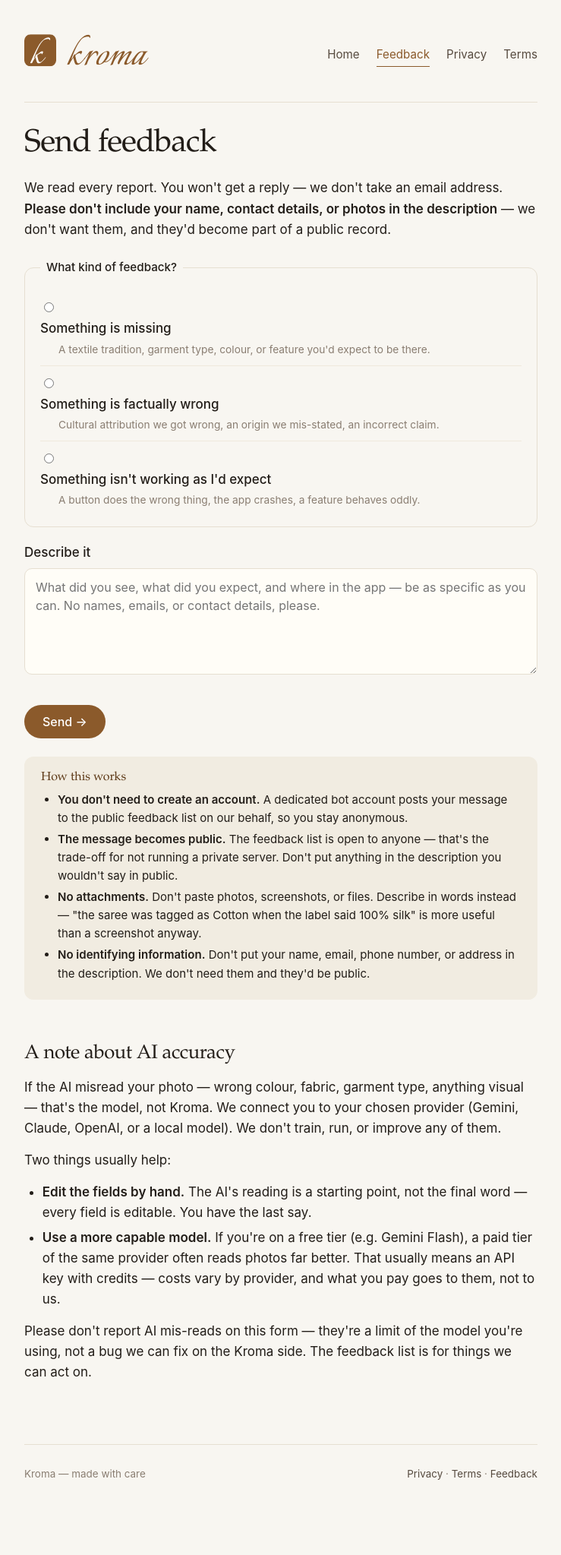
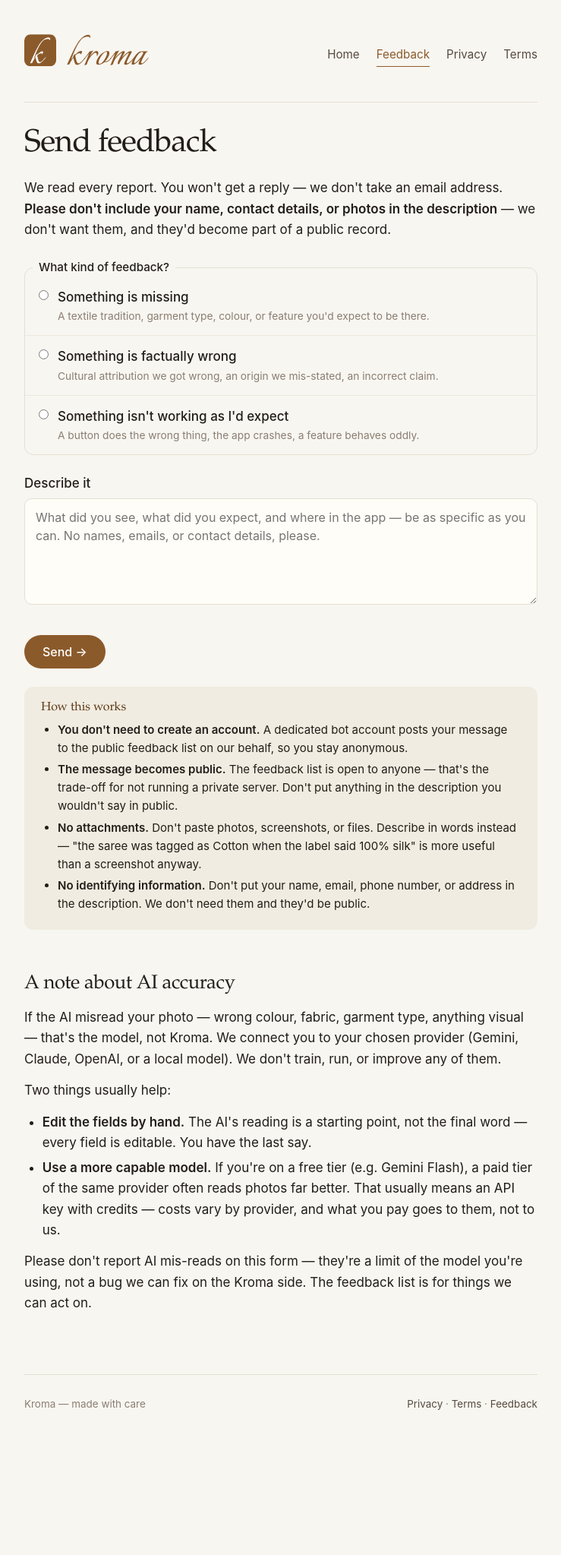
Before and after one commit to pompmmxix/kroma-site, a Jekyll site: the page built from feedback.html, in a window 1280 px wide. Shown: the whole page at 76% size, without its empty margins (270-1009 px from the left). Built offline with Jekyll 4.4.1, drawn with Linux system fonts in a browser that asks for light colours; after the commit the page ends 1955 px from its top, so only the background shows below that.

Commit message:
Feedback page: fix radio-row flex layout + align fieldset content
Two visual issues from the live page:

1. Radio button on its own line above the title text.
   Cause: .radio-title had `display: block`, which forced the title
   onto a new line below the (default-inline) <input>. Result: every
   radio row showed the circle floating above the title, with the help
   text below.

   Fix: flex the .radio label. Radio input is a fixed-size sibling on
   the left; .radio-content (now wrapping title + help) sits next to
   it in a column. align-items: flex-start so the radio's centre
   aligns to the title's optical centre rather than floating mid-row.

2. "Describe it" label visually offset from the radio content above.
   Cause: the fieldset had 20px internal padding, so its radio options
   sat 20px in from the fieldset's left border. Meanwhile the
   "Describe it" label sat at the wrap's left edge with 0 indent. The
   resulting ~20px misalignment was visible as the radio text being
   indented further than the label below.

   Fix: remove the fieldset's internal padding entirely. Each radio
   item provides its own padding (14px 18px). Radio text now starts
   at fieldset_border + 18px, which closely matches "Describe it" at
   wrap_padding + 0. Both visually land at roughly the same x-axis.

Also added a small radio.input margin-top:4px so the radio circle
aligns to the title's optical centre rather than its top, and gave
.radio-content min-width:0 so long help text wraps cleanly within
the flex container instead of overflowing.

HTML restructure: title + help text now wrap in <span class="radio-content">
so they can be flexed together as a column.

Co-Authored-By: Claude Opus 4.7 (1M context) <noreply@anthropic.com>

```diff
--- a/feedback.html
+++ b/feedback.html
@@ -33,35 +33,60 @@ description: Tell us about gaps, mistakes, or things that aren't working — ano
    type styles inherit; these rules cover only the controls + status UI. */
 .feedback-form { margin: 24px 0; }
 
+/* The fieldset acts as a card around the three radio options. No
+   internal padding on the fieldset itself — each radio item provides
+   its own padding, so the visual baseline of the radio text matches
+   the "Describe it" label that sits outside the fieldset further down.
+   This keeps all form content visually left-aligned. */
 .feedback-form fieldset {
   border: 1px solid var(--border);
   border-radius: 12px;
-  padding: 18px 20px 14px;
-  margin: 0 0 20px;
+  padding: 0;
+  margin: 0 0 24px;
 }
 .feedback-form legend {
   font-weight: 500;
   padding: 0 8px;
+  margin-left: 10px;
   font-size: 0.95rem;
 }
+
+/* Each radio row: flex with the radio input on the left and the
+   title+help stacked on the right. align-items:flex-start so the
+   radio circle sits next to the title's optical centre rather than
+   floating above it. */
 .feedback-form label.radio {
-  display: block;
-  padding: 10px 0;
+  display: flex;
+  align-items: flex-start;
+  gap: 12px;
+  padding: 14px 18px;
   cursor: pointer;
   border-bottom: 1px solid var(--border-soft, var(--border));
 }
 .feedback-form label.radio:last-child { border-bottom: 0; }
-.feedback-form label.radio input { margin-right: 10px; }
+
+.feedback-form label.radio input {
+  margin: 4px 0 0;
+  flex-shrink: 0;
+  /* Native radio is small (~13px); nudging it down 4px aligns its
+     centre with the title's x-height roughly. */
+}
+
+.feedback-form label.radio .radio-content {
+  display: flex;
+  flex-direction: column;
+  gap: 2px;
+  flex: 1;
+  min-width: 0;
+}
+
 .feedback-form label.radio .radio-title {
   font-weight: 500;
-  display: block;
-  margin-bottom: 2px;
 }
 .feedback-form label.radio .radio-help {
-  display: block;
   font-size: 0.86rem;
   color: var(--text-mute);
-  margin-left: 24px;
+  line-height: 1.45;
 }
 
 .feedback-form .field-label {
@@ -208,20 +233,26 @@ description: Tell us about gaps, mistakes, or things that aren't working — ano
 
       <label class="radio">
         <input type="radio" name="kind" value="missing" required>
+        <span class="radio-content">
           <span class="radio-title">Something is missing</span>
           <span class="radio-help">A textile tradition, garment type, colour, or feature you'd expect to be there.</span>
+        </span>
       </label>
 
       <label class="radio">
         <input type="radio" name="kind" value="factually-wrong" required>
+        <span class="radio-content">
           <span class="radio-title">Something is factually wrong</span>
           <span class="radio-help">Cultural attribution we got wrong, an origin we mis-stated, an incorrect claim.</span>
+        </span>
       </label>
 
       <label class="radio">
         <input type="radio" name="kind" value="not-working" required>
+        <span class="radio-content">
           <span class="radio-title">Something isn't working as I'd expect</span>
           <span class="radio-help">A button does the wrong thing, the app crashes, a feature behaves oddly.</span>
+        </span>
       </label>
     </fieldset>
 
```
Lines whose indentation alone changed are shown as unchanged.
